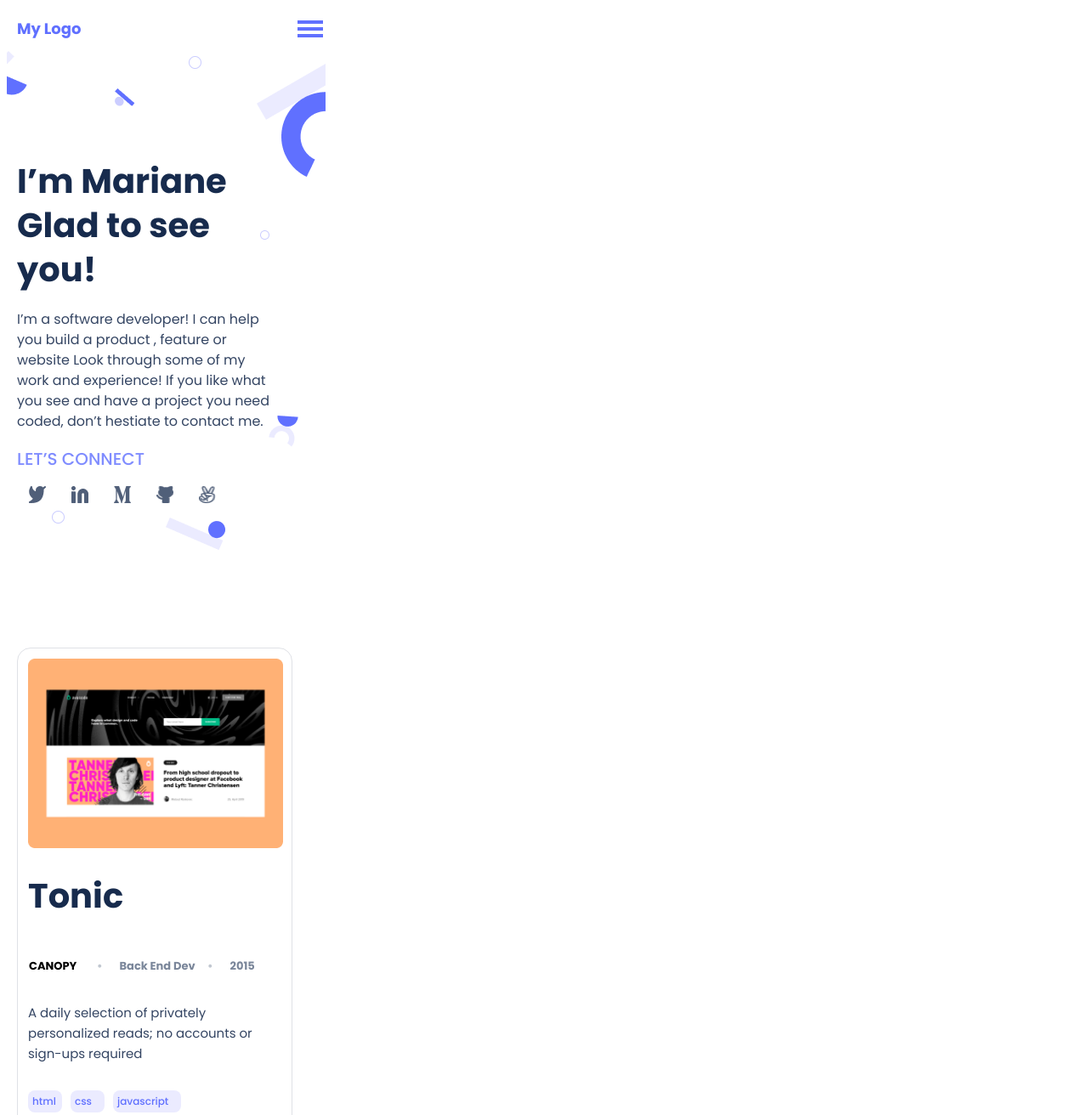
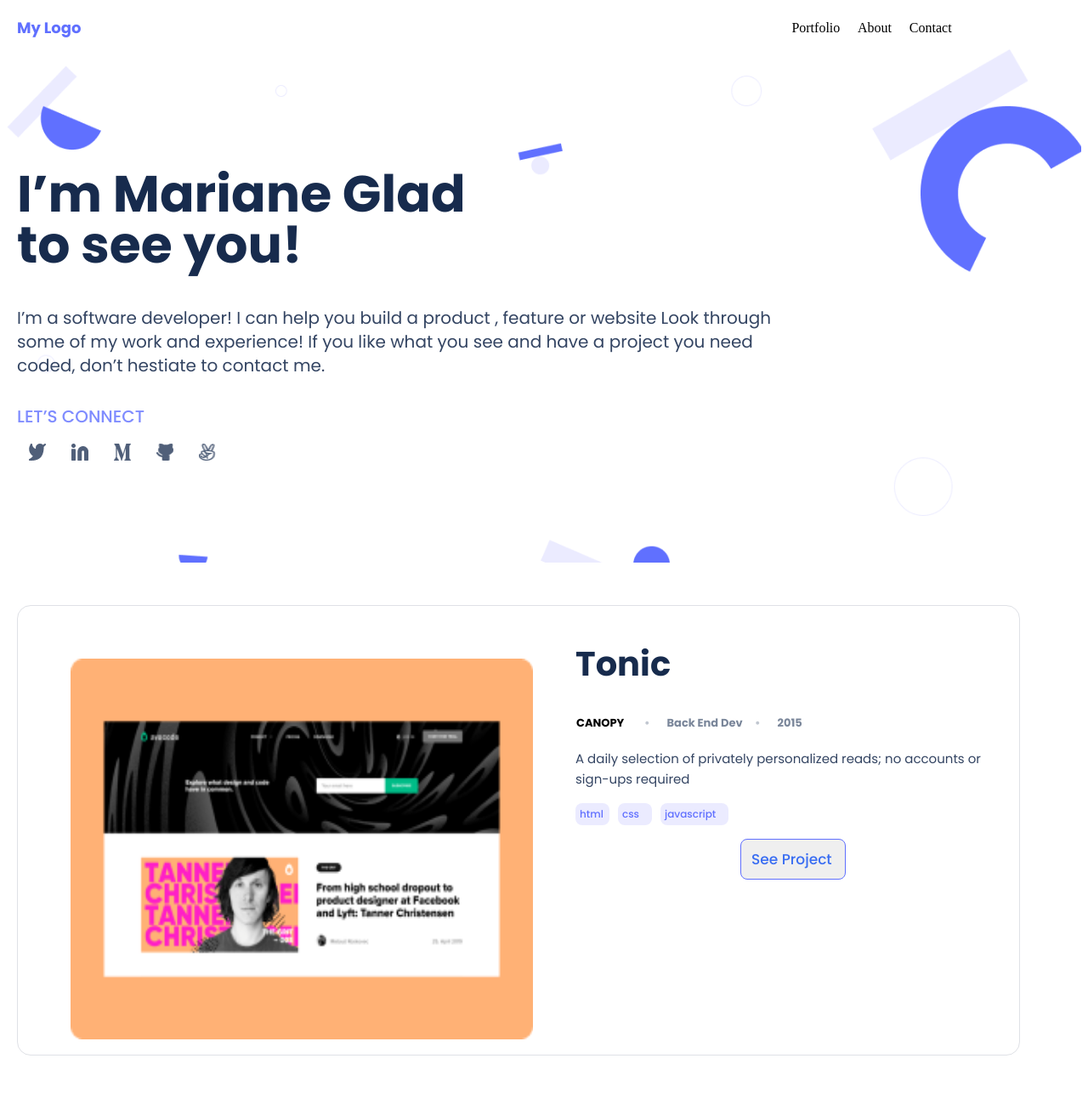
Before and after one commit to sibabalwemosia24/Microverse_Portfolio_Mobile-first, a website: page index.html in a window 1280 px wide. Shown: the top 1312 px of the page at 85% size. Drawn offline with Linux system fonts and the light colour scheme.

Commit message:
updated html and css files

```diff
--- a/index.html
+++ b/index.html
@@ -15,11 +15,18 @@
   <header>
     <section class="toolbar">
         <h1 class="logo">My Logo</h1>
-        <ul class="hamburger">
-          <li class="hamburger-a"></li>
-          <li class="hamburger-a"></li>
-          <li class="hamburger-a"></li>
+        <div class="hamburger">
+          <div class="line"></div>
+          <div class="line"></div>
+          <div class="line"></div>
+        </div>
+        <nav class="nav-bar">
+          <ul class="nav-bar-a">
+            <li>Portfolio</li>
+            <li>About</li>
+            <li>Contact</li>
           </ul>
+        </nav>
         </section>
   </header>
 
@@ -42,7 +49,11 @@
   <section class="works">
     <!--first-->
     <div class="project">
-        <img clss="project-screenshot" src="./images/SnapshootPortfolio1.png" alt="screenshot of project">
+      <div class="block1">
+        <img class="project-screenshot" src="./images/SnapshootPortfolio1.png" alt="screenshot of project">
+      </div>
+
+      <div class="block1">
         <h2 class="project-name">Tonic</h2>
         <ul class="experience">
           <li>CANOPY</li>
@@ -57,9 +68,14 @@
         </ul>
         <button  class="see-project" type="button"><a>See Project</a></See></button>
       </div>
+
+   </div>
 <!--second-->
-    <div class="project">
-      <img clss="project-screenshot" src="./images/SnapshootPortfolio2.png" alt="screenshot of project">
+    <div class="project project-b">
+      <div class="block1">
+        <img class="project-screenshot" src="./images/SnapshootPortfolio2.png" alt="screenshot of project">
+      </div>
+     <div class="block2">
       <h2 class="project-name">Multi-Post Stories</h2>
       <ul class="experience">
         <li>CANOPY</li>
@@ -74,9 +90,15 @@
       </ul>
       <button class="see-project" type="button"><a>See Project</a></See></button>
      </div>
+
+
+  </div>
 <!--third-->
   <div class="project">
-    <img clss="project-screenshot" src="./images/SnapshootPortfolio3.png" alt="screenshot of project">
+    <div class="block1">
+      <img class="project-screenshot" src="./images/SnapshootPortfolio3.png" alt="screenshot of project">
+    </div>
+     <div class="block2">
       <h2 class="project-name">Tonic</h2>
       <ul class="experience">
         <li>CANOPY</li>
@@ -91,9 +113,15 @@
       </ul>
       <button class="see-project" type="button"><a>See Project</a></See></button>
      </div>
+
+   </div>
 <!--fourth-->
-<div class="project">
-  <img clss="project-screenshot" src="./images/SnapshootPortfolio4.png" alt="screenshot of project">
+<div class="project project-b">
+  <div class="block1">
+    <img class="project-screenshot" src="./images/SnapshootPortfolio4.png" alt="screenshot of project">
+  </div>
+
+     <div class="block2">
       <h2 class="project-name">Multi-Post Stories</h2>
       <ul class="experience">
         <li>CANOPY</li>
@@ -107,6 +135,8 @@
         <li class="language-a">javascript</li>
       </ul>
       <button class="see-project" type="button"><a>See Project</a></See></button>
+     </div>
+
   </div>
   </section>
 
--- a/styles.css
+++ b/styles.css
@@ -4,7 +4,7 @@
   justify-content: space-between;
   align-items: center;
   padding-left: 12px;
-  width: 360px;
+
 }
 
 .logo {
@@ -23,10 +23,13 @@
   height: 20px;
 }
 
-.hamburger-a {
+.line {
   border: 2px solid #6070FF;
 }
 
+.nav-bar {
+  display: none;
+}
 /* Headline */
 .headline {
   display: flex;
@@ -36,9 +39,10 @@
   top: 100px;
   padding-top: 100px;
   background-image: url(./images/header-shapes.png);
-  background-repeat: space;
-  width: 390px;
-  max-width: 768px;
+  background-repeat: no-repeat;
+  background-size: 100vw;
+  /*width: 390px;
+  max-width: 768px;*/
   padding-bottom: 100px;
 }
 
@@ -101,13 +105,12 @@
   justify-content: center;
   border: 1px solid #dfe1e6;
   border-radius: 16px;
-  width: 300px;
   padding: 12px 10px 20px 12px;
 }
 
 .project-screenshot {
-  width: 195px;
-  height: 20px;
+  width: 295px;
+  height: 220px;
   padding: 50px;
 }
 
@@ -369,3 +372,67 @@
   line-height: 24px;
   color: #396df2;
 }
+
+@media only screen and (min-width: 768px){
+
+  /* Toolbar */
+  .hamburger {
+    display: none;
+  }
+
+  .nav-bar {
+    display: inline;
+    width: 259px;
+    padding-right: 142px;
+
+  }
+  .nav-bar-a {
+    list-style: none;
+    display: flex;
+    justify-content: space-around;
+    padding-left: 50px;
+  }
+
+  /* Headline */
+  .headline {
+    background-image: url(./images/Headerbg.png);
+    background-repeat: space;
+  }
+
+  .greeting {
+    width: 600px;
+    height: 122px;
+    font-size: 60px;
+    line-height: 60px;
+    flex: none;
+    order: 0;
+    flex-grow: 0;
+  }
+
+  .bio {
+    width: 920px;
+    height: 98px;
+    font-size: 20px;
+    line-height: 28px;
+  }
+
+  .project {
+    display: flex;
+    flex-direction: row;
+    justify-content: space-between;
+    width: 1156px;
+    height: 496px;
+  }
+
+  .project-b {
+    display: flex;
+    flex-direction: row-reverse;
+    width: 1156px;
+    height: 496px;
+  }
+
+  .project-screenshot {
+    width: 544px;
+    height: 448px;
+  }
+}
```
Also changed, not shown: images/Headerbg.png (added). Lines whose indentation alone changed are shown as unchanged.
